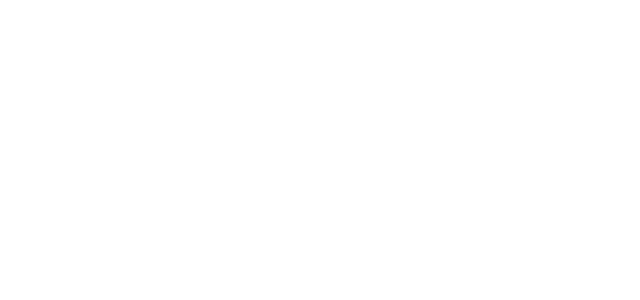
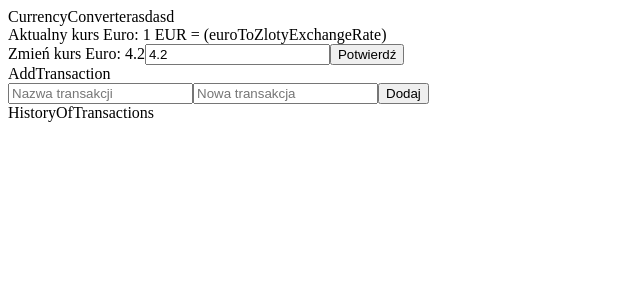
Before and after one commit to lukaszkania/Worldwide-Bank, a React (Create React App) app: page / in a window 1280 px wide. Shown: the top 300 px of the page, without its empty margins (0-640 px from the left). Built offline with nearby package versions, Linux system fonts and the light colour scheme.

Commit message:
Added components with posibility to add transaction and remove it

```diff
--- a/src/App.js
+++ b/src/App.js
@@ -1,9 +1,20 @@
 import React from 'react';
+import CurrencyConverter from './components/CurrencyConverter/CurrencyConverter';
+import {Provider} from 'react-redux';
+import store from './store';
+import { CHANGE_EXCHANGE_VALUE_RATE } from './constants/ACTION_TYPES';
+import AddTransaction from './components/AddTransaction/AddTransaction';
+import HistoryOfTransactions from './components/HistoryOfTransactions/HistoryOfTransactions';
 
 function App() {
   return (
-    <div className="App">
-    </div>
+    <Provider store={store}>
+      <div className="App">
+        <CurrencyConverter />
+        <AddTransaction />
+        <HistoryOfTransactions />
+      </div>
+    </Provider>
   );
 }
 
--- /dev/null
+++ b/src/components/AddTransaction/AddTransaction.js
@@ -0,0 +1,55 @@
+import React, { Component } from 'react';
+import {connect} from 'react-redux';
+import { ADD_NEW_TRANSACTION_SUCCESS } from '../../constants/ACTION_TYPES';
+
+class AddTransaction extends Component {
+    state = {
+        transactionId: 0,
+        newTransactionTitle: "",
+        valueOfNewTransaction:"",
+        newTransaction:{} // Object which will be pushed to historyOfAllTransactions variable
+     }
+    //  Handling changes of inputs
+    onChange = (event) => {
+        const target = event.target;
+        const name = target.name;
+        this.setState({
+            [name]: target.value,
+        })
+    }
+    onSubmit = (event) => {
+        event.preventDefault()
+        // Creating new transaction variable
+        const newTransaction = {
+                transactionId: this.state.transactionId += 1,
+                newTransactionTitle: this.state.newTransactionTitle,
+                valueOfNewTransaction: this.state.valueOfNewTransaction
+            }
+
+        // Modifing history of all transactions
+        this.props.dispatch({type:ADD_NEW_TRANSACTION_SUCCESS, newTransaction:newTransaction})
+
+    }
+
+    render() {
+        return (
+            <div>
+                AddTransaction
+                <form onSubmit={this.onSubmit}>
+                    <input onChange={this.onChange} name="newTransactionTitle" type="text" placeholder="Nazwa transakcji"></input>
+                    <input onChange={this.onChange} name="valueOfNewTransaction" type="number" min="0.01" step="0.01" value={this.props.exchangeValueRate} placeholder="Nowa transakcja"></input>
+                    <button type="submit">Dodaj</button>
+                </form>
+
+            </div>
+         );
+    }
+}
+
+const mapStateToProps = state => {
+    return {
+        historyOfAllTransactions: state.historyOfAllTransactions
+    }
+}
+
+export default connect(mapStateToProps)(AddTransaction);
--- /dev/null
+++ b/src/components/CurrencyConverter/CurrencyConverter.js
@@ -0,0 +1,33 @@
+import React, { Component } from 'react';
+import {connect} from 'react-redux';
+
+class CurrencyConverter extends Component {
+    state = {}
+    changeExchangeValue = () => {}
+    render() {
+        return (
+            <div>
+                CurrencyConverterasdasd
+                <div>
+                    Aktualny kurs Euro: 1 EUR = (euroToZlotyExchangeRate)
+                </div>
+                <div>
+                    <form>
+                        Zmień kurs Euro: {this.props.exchangeValueRate}
+                        <input type="number" min="0.01" step="0.01" value={this.props.exchangeValueRate} placeholder="$"></input>
+                        <button type="submit">Potwierdź</button>
+                    </form>
+                </div>
+
+            </div>
+         );
+    }
+}
+
+const mapStateToProps = state => {
+    return {
+        exchangeValueRate: state.exchangeValueRate
+    }
+}
+
+export default connect(mapStateToProps)(CurrencyConverter);
--- /dev/null
+++ b/src/components/HistoryOfTransactions/HistoryOfTransactions.js
@@ -0,0 +1,39 @@
+import React, { Component } from 'react';
+import {connect} from 'react-redux';
+import { DELETE_TRANSACTION_SUCCESS } from '../../constants/ACTION_TYPES';
+
+class HistoryOfTransactions extends Component {
+    state = {  }
+
+    deleteTransaction = (event) => {
+        const transactionToRemove = (this.props.historyOfAllTransactions.filter(transaction => transaction.transactionId == event.target.value))[0]
+        const indexOfTransactionToRemove = this.props.historyOfAllTransactions.indexOf(transactionToRemove)
+        this.props.dispatch({type:DELETE_TRANSACTION_SUCCESS, indexOfRemovedTransaction: indexOfTransactionToRemove})
+    }
+
+    render() {
+        return (
+            <div>
+                HistoryOfTransactions
+                {this.props.historyOfAllTransactions.map(transaction => {
+                    return (
+                    <div key={transaction.transactionId}>
+                    {transaction.transactionId}
+                    {transaction.newTransactionTitle}
+                    {transaction.valueOfNewTransaction}
+                    <button value={transaction.transactionId} onClick={this.deleteTransaction}>Usuń transakcje</button>
+                    </div>
+                    )
+                })}
+            </div>
+         );
+    }
+}
+
+const mapStateToProps = (state) => {
+    return {
+        historyOfAllTransactions: state.historyOfAllTransactions
+    }
+}
+
+export default connect(mapStateToProps)(HistoryOfTransactions);
--- /dev/null
+++ b/src/constants/ACTION_TYPES.js
@@ -0,0 +1,3 @@
+export const CHANGE_EXCHANGE_VALUE_RATE = "CHANGE_EXCHANGE_VALUE_RATE";
+export const ADD_NEW_TRANSACTION_SUCCESS = "ADD_NEW_TRANSACTION_SUCCESS";
+export const DELETE_TRANSACTION_SUCCESS = "DELETE_TRANSACTION_SUCCESS";
--- /dev/null
+++ b/src/reducers/rootReducer.js
@@ -0,0 +1,31 @@
+import { CHANGE_EXCHANGE_VALUE_RATE, ADD_NEW_TRANSACTION_SUCCESS, DELETE_TRANSACTION_SUCCESS } from "../constants/ACTION_TYPES";
+
+const initialState = {
+        exchangeValueRate: 4.20,
+        historyOfAllTransactions: [],
+        sumOfAllTransactions: 0,
+        biggestTransaction: {},
+        actualRateInputed: 0
+}
+
+function rootReducer(state=initialState, action){
+    switch(action.type){
+        case ADD_NEW_TRANSACTION_SUCCESS:
+            return {
+                ...state,
+                historyOfAllTransactions: [...state.historyOfAllTransactions, action.newTransaction]
+            }
+        case DELETE_TRANSACTION_SUCCESS:
+            return {
+                ...state,
+                historyOfAllTransactions:[
+                ...state.historyOfAllTransactions.slice(0, action.indexOfRemovedTransaction),
+                ...state.historyOfAllTransactions.slice(action.indexOfRemovedTransaction + 1)
+                ]
+            }
+        default:
+            return state
+    }
+}
+
+export default rootReducer;
--- /dev/null
+++ b/src/store.js
@@ -0,0 +1,6 @@
+import {createStore} from 'redux';
+import rootReducer from './reducers/rootReducer';
+
+const store = createStore(rootReducer);
+
+export default store;
```
Also changed, not shown: 2 other files (tests, documents, lock files or other folders).
